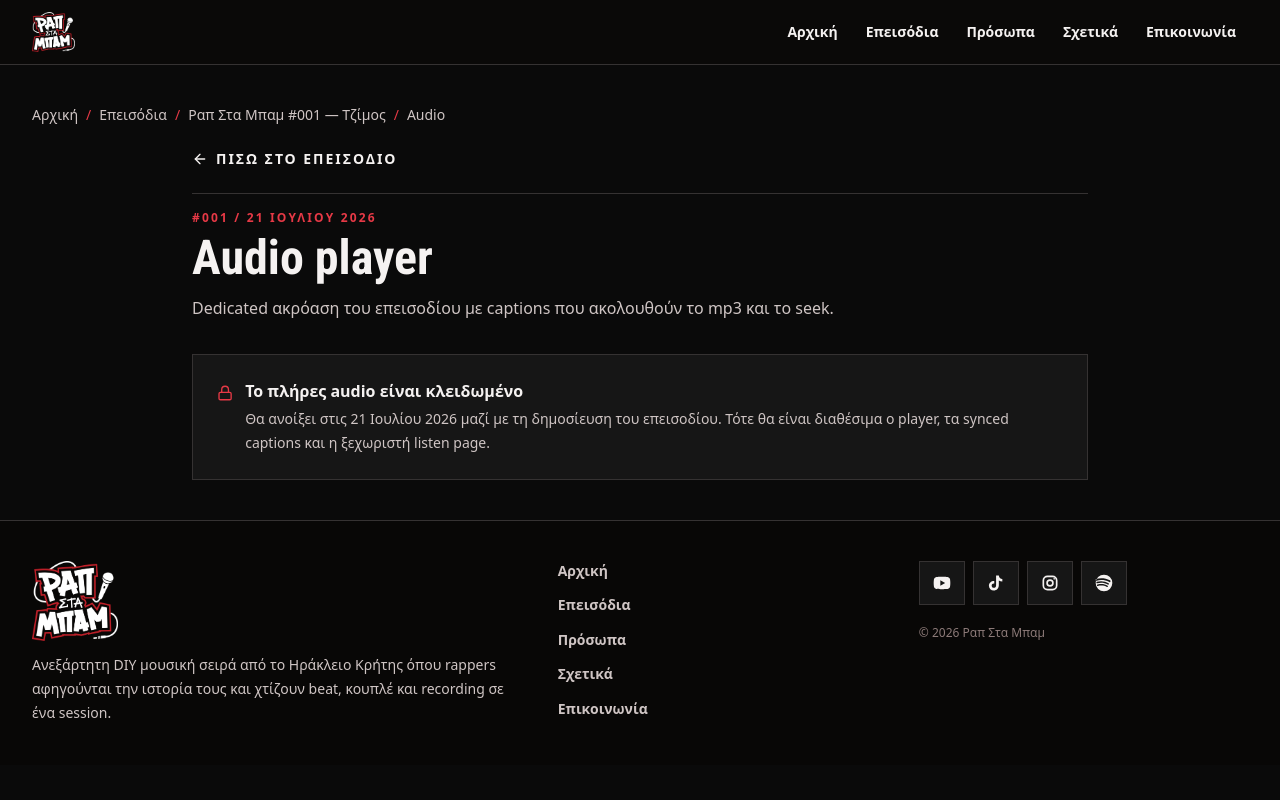
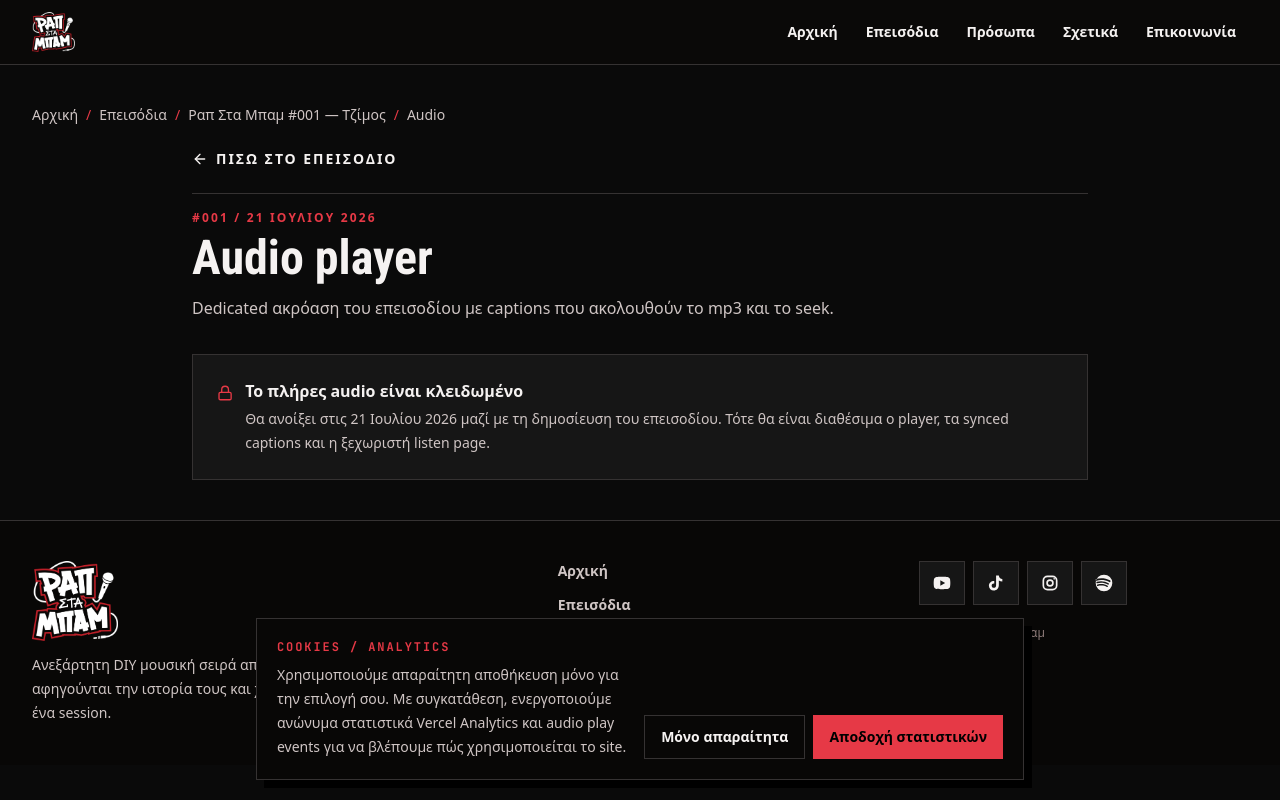
Before and after one commit to kawaii-kitsune/rap-sta-bam, a Next.js app: page /episodes/001-tzimos/listen in a window 1280 px wide. Built offline with nearby package versions, Linux system fonts and the light colour scheme; no server answers.

Commit message:
Add analytics consent banner

```diff
--- a/src/app/layout.tsx
+++ b/src/app/layout.tsx
@@ -1,7 +1,7 @@
 import type { Metadata } from "next";
-import { Analytics } from "@vercel/analytics/next";
 import { IBM_Plex_Sans, JetBrains_Mono, Roboto_Condensed } from "next/font/google";
 import Script from "next/script";
+import { ConsentManager } from "@/components/ConsentManager";
 import { Footer } from "@/components/Footer";
 import { Header } from "@/components/Header";
 import { siteConfig } from "@/config/site";
@@ -77,7 +77,7 @@ export default function RootLayout({ children }: Readonly<{ children: React.Reac
         <Header />
         <main id="main-content">{children}</main>
         <Footer />
-        <Analytics />
+        <ConsentManager />
       </body>
     </html>
   );
--- /dev/null
+++ b/src/components/ConsentManager.tsx
@@ -0,0 +1,56 @@
+"use client";
+
+import { useEffect, useState } from "react";
+import { Analytics } from "@vercel/analytics/next";
+import { getAnalyticsConsent, setAnalyticsConsent, type AnalyticsConsent, cookieSettingsEvent } from "@/lib/consent";
+
+export function ConsentManager() {
+  const [consent, setConsent] = useState<AnalyticsConsent | null>(null);
+  const [ready, setReady] = useState(false);
+  const [open, setOpen] = useState(false);
+
+  useEffect(() => {
+    const syncConsent = () => {
+      const saved = getAnalyticsConsent();
+      setConsent(saved);
+      setOpen(saved === null);
+      setReady(true);
+    };
+
+    syncConsent();
+    window.addEventListener(cookieSettingsEvent, syncConsent);
+    return () => window.removeEventListener(cookieSettingsEvent, syncConsent);
+  }, []);
+
+  function choose(value: AnalyticsConsent) {
+    setAnalyticsConsent(value);
+    setConsent(value);
+    setOpen(false);
+  }
+
+  return (
+    <>
+      {ready && consent === "accepted" ? <Analytics /> : null}
+      {ready && open ? (
+        <div className="fixed inset-x-3 bottom-3 z-[80] mx-auto max-w-3xl border border-[var(--line)] bg-[#080706] p-4 shadow-[8px_8px_0_#000] sm:bottom-5 sm:p-5" role="dialog" aria-live="polite" aria-label="Ρυθμίσεις cookies">
+          <div className="grid gap-4 sm:grid-cols-[1fr_auto] sm:items-end">
+            <div>
+              <p className="meta-font text-xs font-bold uppercase tracking-[0.16em] text-[var(--accent)]">Cookies / analytics</p>
+              <p className="mt-2 text-sm leading-6 text-[var(--muted)]">
+                Χρησιμοποιούμε απαραίτητη αποθήκευση μόνο για την επιλογή σου. Με συγκατάθεση, ενεργοποιούμε ανώνυμα στατιστικά Vercel Analytics και audio play events για να βλέπουμε πώς χρησιμοποιείται το site.
+              </p>
+            </div>
+            <div className="flex flex-wrap gap-2 sm:justify-end">
+              <button type="button" onClick={() => choose("rejected")} className="min-h-11 border border-[var(--line)] px-4 py-2 text-sm font-black text-[var(--foreground)] hover:border-[var(--accent)] hover:text-[var(--accent)]">
+                Μόνο απαραίτητα
+              </button>
+              <button type="button" onClick={() => choose("accepted")} className="min-h-11 bg-[var(--accent)] px-4 py-2 text-sm font-black text-black hover:bg-[var(--foreground)]">
+                Αποδοχή στατιστικών
+              </button>
+            </div>
+          </div>
+        </div>
+      ) : null}
+    </>
+  );
+}
--- /dev/null
+++ b/src/components/CookieSettingsButton.tsx
@@ -0,0 +1,15 @@
+"use client";
+
+import { cookieSettingsEvent } from "@/lib/consent";
+
+export function CookieSettingsButton() {
+  return (
+    <button
+      type="button"
+      onClick={() => window.dispatchEvent(new CustomEvent(cookieSettingsEvent))}
+      className="mt-3 text-xs font-bold text-[var(--dim)] underline-offset-4 hover:text-[var(--accent)] hover:underline"
+    >
+      Ρυθμίσεις cookies
+    </button>
+  );
+}
--- a/src/components/EpisodeAudioPlayer.tsx
+++ b/src/components/EpisodeAudioPlayer.tsx
@@ -4,6 +4,7 @@ import { type ChangeEvent, type FormEvent, useCallback, useEffect, useMemo, useR
 import { track } from "@vercel/analytics";
 import { Loader2, Lock, Pause, Play, Music2 } from "lucide-react";
 import { formatGreekDate, isReleased } from "@/lib/content";
+import { hasAnalyticsConsent } from "@/lib/consent";
 
 type CaptionCue = {
   start: number;
@@ -40,6 +41,11 @@ export function EpisodeAudioPlayer({ src, label, availableAt, publishedAt, capti
   const timeLabel = useMemo(() => `${formatTime(currentTime)} / ${formatTime(duration)}`, [currentTime, duration]);
   const activeCaption = useMemo(() => findActiveCaption(captions, currentTime), [captions, currentTime]);
   const analyticsProperties = useMemo(() => ({ audio: label, source: src }), [label, src]);
+  const trackAudioEvent = useCallback((eventName: string) => {
+    if (hasAnalyticsConsent()) {
+      track(eventName, analyticsProperties);
+    }
+  }, [analyticsProperties]);
 
   useEffect(() => {
     if (!released || !captionsSrc) {
@@ -80,15 +86,15 @@ export function EpisodeAudioPlayer({ src, label, availableAt, publishedAt, capti
     }
 
     if (nextTime >= 30 && !thirtySecondsTrackedRef.current) {
-      track("audio_30_seconds", analyticsProperties);
+      trackAudioEvent("audio_30_seconds");
       thirtySecondsTrackedRef.current = true;
     }
 
     if (Number.isFinite(nextDuration) && nextDuration > 0 && nextTime >= nextDuration * 0.5 && !halfwayTrackedRef.current) {
-      track("audio_50_percent", analyticsProperties);
+      trackAudioEvent("audio_50_percent");
       halfwayTrackedRef.current = true;
     }
-  }, [analyticsProperties]);
+  }, [trackAudioEvent]);
 
   useEffect(() => {
     const audio = audioRef.current;
@@ -126,7 +132,7 @@ export function EpisodeAudioPlayer({ src, label, availableAt, publishedAt, capti
     };
     const onPlay = () => {
       if (!playTrackedRef.current) {
-        track("audio_play", analyticsProperties);
+        trackAudioEvent("audio_play");
         playTrackedRef.current = true;
       }
       setIsPlaying(true);
@@ -145,7 +151,7 @@ export function EpisodeAudioPlayer({ src, label, availableAt, publishedAt, capti
     const onEnded = () => {
       stopAnimation();
       if (!completeTrackedRef.current) {
-        track("audio_complete", analyticsProperties);
+        trackAudioEvent("audio_complete");
         completeTrackedRef.current = true;
       }
       setIsPlaying(false);
@@ -180,7 +186,7 @@ export function EpisodeAudioPlayer({ src, label, availableAt, publishedAt, capti
       audio.removeEventListener("playing", onPlaying);
       audio.removeEventListener("ended", onEnded);
     };
-  }, [analyticsProperties, released, trackProgressMilestones]);
+  }, [released, trackAudioEvent, trackProgressMilestones]);
 
 
   function togglePlay() {
--- a/src/components/Footer.tsx
+++ b/src/components/Footer.tsx
@@ -1,6 +1,7 @@
 import Image from "next/image";
 import Link from "next/link";
 import { Container } from "@/components/Container";
+import { CookieSettingsButton } from "@/components/CookieSettingsButton";
 import { SocialLinks } from "@/components/SocialLinks";
 import { projectSocialLinks, siteConfig } from "@/config/site";
 
@@ -30,6 +31,7 @@ export function Footer() {
         <div>
           <SocialLinks links={projectSocialLinks} iconOnly />
           <p className="mt-5 text-xs text-[var(--dim)]">© 2026 {siteConfig.name}</p>
+          <CookieSettingsButton />
         </div>
       </Container>
     </footer>
--- /dev/null
+++ b/src/lib/consent.ts
@@ -0,0 +1,22 @@
+export const analyticsConsentKey = "rsb_analytics_consent";
+export const cookieSettingsEvent = "rsb-cookie-settings";
+
+export type AnalyticsConsent = "accepted" | "rejected";
+
+export function getAnalyticsConsent(): AnalyticsConsent | null {
+  if (typeof window === "undefined") {
+    return null;
+  }
+
+  const value = window.localStorage.getItem(analyticsConsentKey);
+  return value === "accepted" || value === "rejected" ? value : null;
+}
+
+export function hasAnalyticsConsent() {
+  return getAnalyticsConsent() === "accepted";
+}
+
+export function setAnalyticsConsent(value: AnalyticsConsent) {
+  window.localStorage.setItem(analyticsConsentKey, value);
+  window.dispatchEvent(new CustomEvent(cookieSettingsEvent));
+}
```
